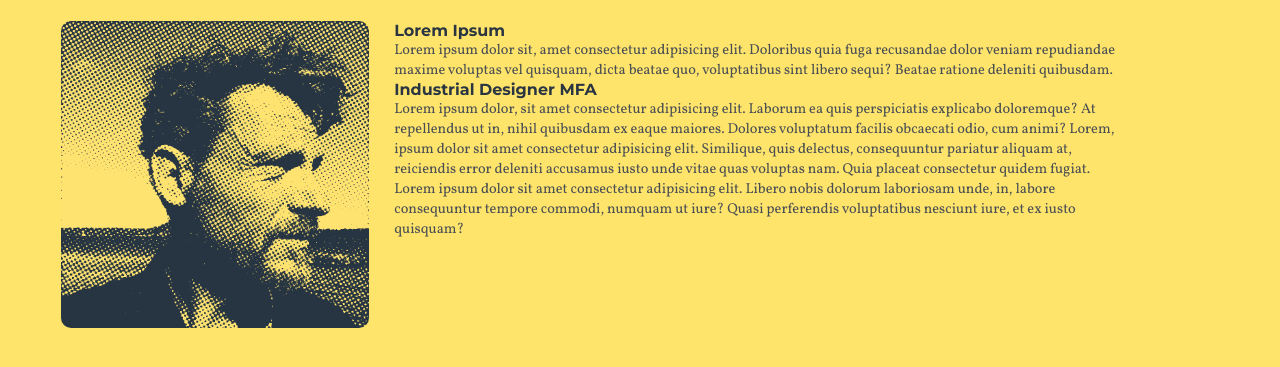
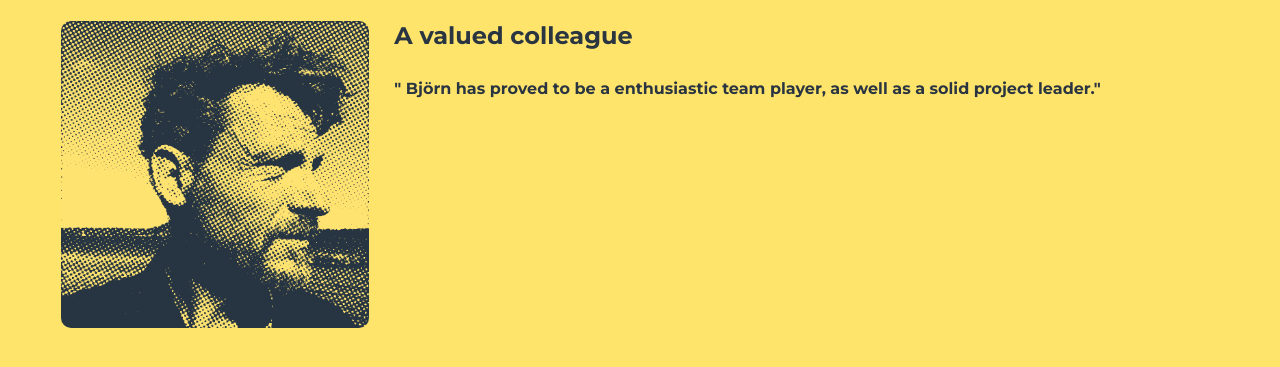
Before and after one commit to eddygrove/dynamic_portfolio_2, a plain HTML site: page recommendations.html in a window 1280 px wide. Shown: the part 103-470 px from the top of the page. Drawn offline with Linux system fonts and the light colour scheme; a web font is replaced by a local one.

Commit message:
added recommendations

```diff
--- a/recommendations.html
+++ b/recommendations.html
@@ -62,33 +62,15 @@
           />
         </div>
       </figure>
-      <!-- <img src="img/circ2.svg" alt="circles"> -->
+
       <main class="main recs-main" id="main-content">
         <section class="main-section recs-main-section">
-          <h4 class="main__h4 recs-main-section__h4">Lorem Ipsum</h4>
-          <p>
-            Lorem ipsum dolor sit, amet consectetur adipisicing elit. Doloribus
-            quia fuga recusandae dolor veniam repudiandae maxime voluptas vel
-            quisquam, dicta beatae quo, voluptatibus sint libero sequi? Beatae
-            ratione deleniti quibusdam.
-          </p>
+          <h2 class="main__h4 recs-main-section__h4">A valued colleague<h2>
+  <br>
+            <h4>
+            <span>"</span> Björn has proved to be a enthusiastic team player, as well as a solid project leader."
+          </h4>
 
-          <h4 class="main__h4 recs-main-section__h4">
-            Industrial Designer MFA
-          </h4>
-          <p>
-            Lorem ipsum dolor, sit amet consectetur adipisicing elit.
-            <span>Laborum</span> ea quis perspiciatis explicabo doloremque? At
-            repellendus ut in, nihil quibusdam ex eaque maiores. Dolores
-            voluptatum facilis obcaecati odio, cum animi? Lorem, ipsum dolor sit
-            amet consectetur adipisicing elit. Similique, quis delectus,
-            consequuntur pariatur aliquam at, reiciendis error deleniti
-            accusamus iusto unde vitae quas voluptas nam. Quia placeat
-            consectetur quidem fugiat. Lorem ipsum dolor sit amet consectetur
-            adipisicing elit. Libero nobis dolorum laboriosam unde, in, labore
-            consequuntur tempore commodi, numquam ut iure? Quasi perferendis
-            voluptatibus nesciunt iure, et ex iusto quisquam?
-          </p>
         </section>
       </main>
 
```
Also changed, not shown: portfolio.html (+2 -2 lines).
